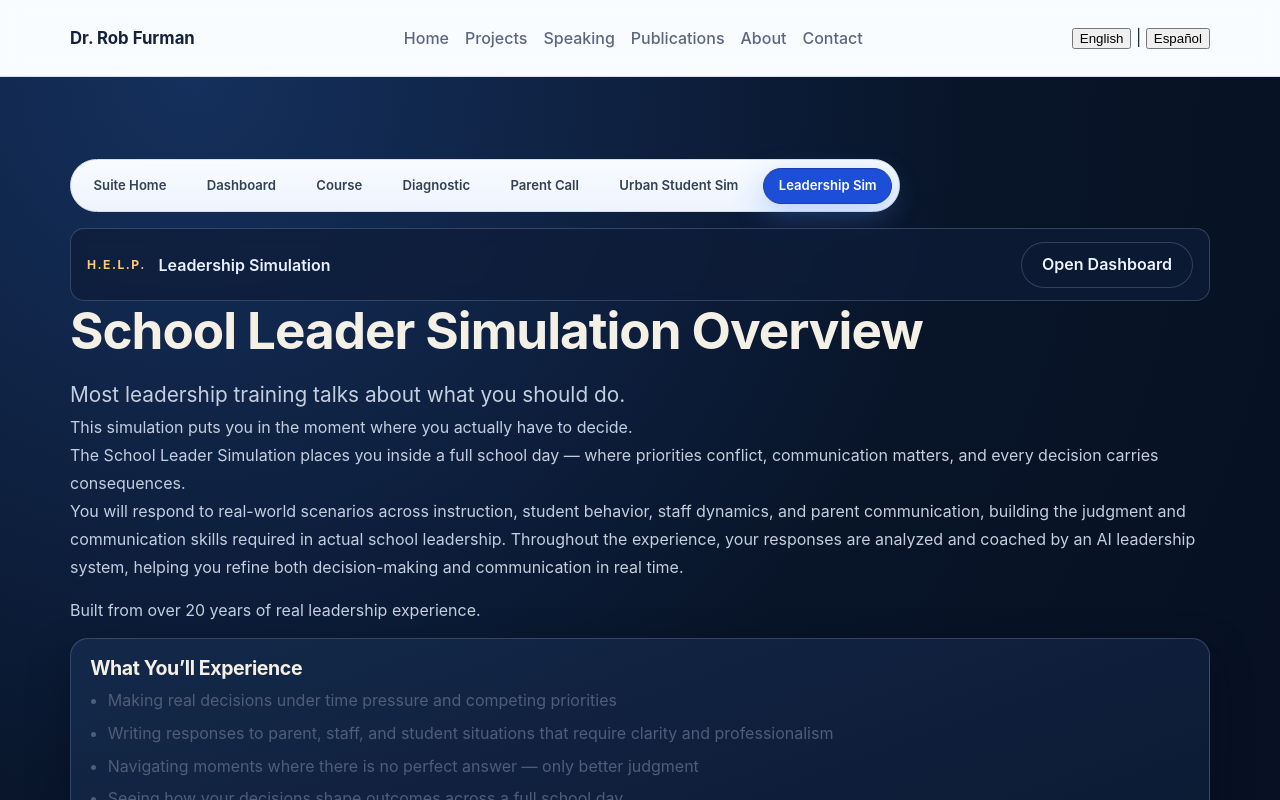
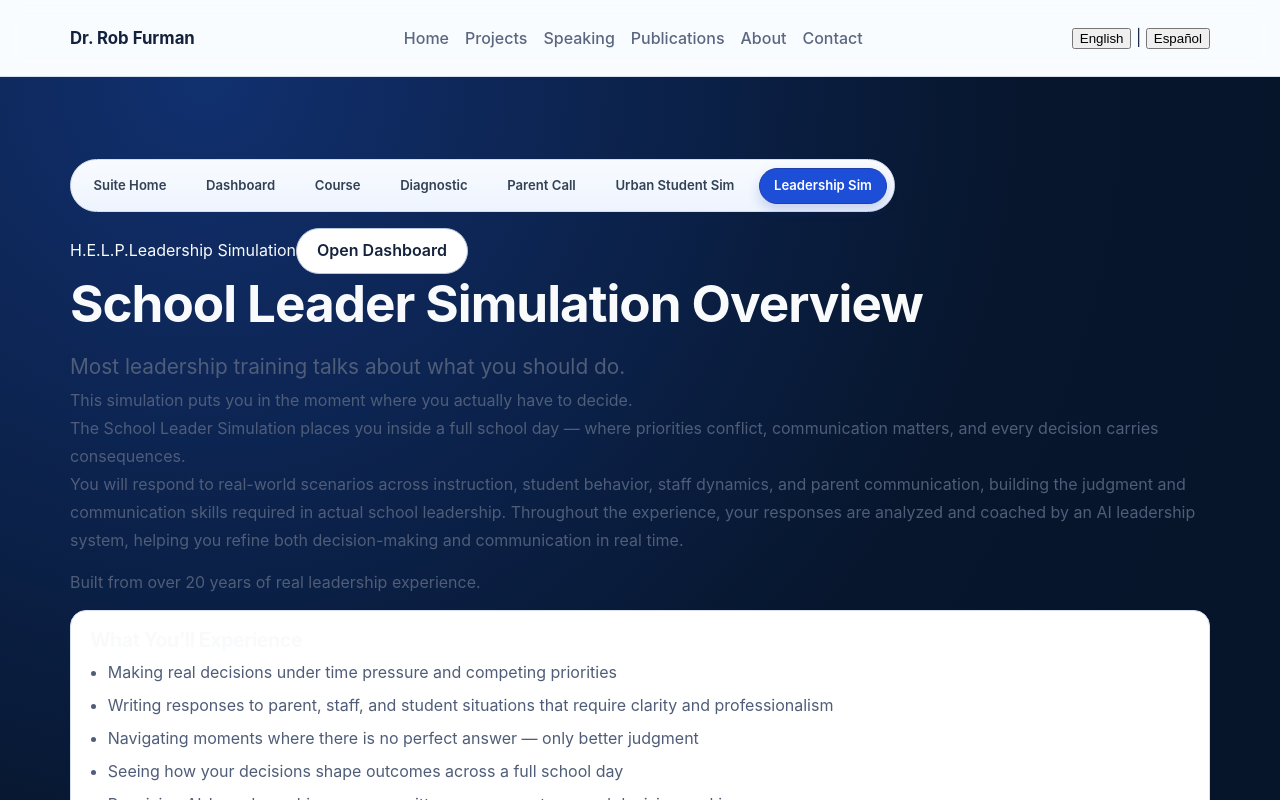
Before and after one commit to DrRobF/rob-furman-portfolio, a Next.js app: page /simulation-overview in a window 1280 px wide. Shown: the top 800 px of the page. Built offline with nearby package versions, Linux system fonts and the light colour scheme.

Commit message:
Repair H.E.L.P. suite readability and restore factor color identity

```diff
--- a/app/globals.css
+++ b/app/globals.css
@@ -1983,137 +1983,74 @@ p {
 .hes-interaction-context{margin:.35rem 0 .6rem;color:#334155;font-size:.95rem}
 
 
+
 :root {
-  --help-navy: #040f2d;
-  --help-navy-soft: #0a1f4f;
-  --help-blue: #4da9ff;
-  --help-teal: #42d8c6;
-  --help-gold: #e8b154;
-  --help-coral: #f05a78;
-}
-
-.help-page { background: radial-gradient(circle at 8% 0%, #11306f 0%, var(--help-navy) 44%, #010712 100%); color: #f8fbff; }
-.help-hero,.help-section,.help-final-cta{position:relative;overflow:hidden;border:1px solid rgba(232,177,84,.2);border-radius:20px;background:linear-gradient(160deg,rgba(5,16,44,.82),rgba(2,10,29,.74));padding:2rem;margin-top:1.1rem}
-.help-hero-lines{position:absolute;inset:0;background:linear-gradient(110deg,transparent 10%,rgba(77,169,255,.18) 30%,transparent 48%,rgba(232,177,84,.14) 62%,transparent 76%,rgba(240,90,120,.12) 88%,transparent 100%);pointer-events:none}
-.help-logo-stage{position:relative;max-width:860px;margin:0 auto 1.2rem;padding:1rem;border-radius:24px;background:linear-gradient(145deg,rgba(9,23,60,.86),rgba(4,13,35,.94));border:1px solid rgba(123,168,255,.35);box-shadow:0 18px 46px rgba(0,0,0,.45),0 0 0 1px rgba(255,255,255,.06) inset}
-.help-logo-stage::before{content:'';position:absolute;inset:-1px;border-radius:24px;background:radial-gradient(circle at 20% 20%,rgba(77,169,255,.35),transparent 50%),radial-gradient(circle at 85% 80%,rgba(232,177,84,.2),transparent 42%);filter:blur(8px);z-index:0}
-.help-logo-wrap{display:flex;justify-content:center;position:relative;z-index:1;padding:.85rem;border-radius:18px;border:1px solid rgba(255,255,255,.14);background:linear-gradient(180deg,rgba(3,11,31,.85),rgba(1,7,19,.92));box-shadow:inset 0 1px 0 rgba(255,255,255,.12)}
-.help-main-logo{width:min(760px,100%);height:auto;position:relative;z-index:1}
-.help-hero h1{font-size:clamp(2rem,3.5vw,3.4rem);margin:.2rem 0 .6rem;color:#ffffff;letter-spacing:.01em}
-.help-tagline{font-size:1.45rem;color:#ffe9c5;font-weight:650}
-.help-hero .lead{max-width:860px;color:#e7efff}
-.help-hero-cta .button.primary{padding:.9rem 1.5rem}
-.help-section h3,.help-final-cta h3{color:#ffd07a}
-.help-image-panel{border-radius:16px;overflow:hidden;border:1px solid rgba(77,169,255,.35);background:rgba(4,12,34,.7)}
-.help-story-image{width:100%;height:auto;display:block}
-.help-step,.help-factor,.help-path-note{background:linear-gradient(165deg,rgba(7,22,52,.9),rgba(5,16,40,.82));border:1px solid rgba(84,150,255,.3)}
-.help-step p,.help-factor p,.help-path-note p{color:#e5edf8}
-.help-factors{display:grid;grid-template-columns:repeat(auto-fit,minmax(240px,1fr));gap:1rem}
-.help-factor{border-top:4px solid var(--factor-color);box-shadow:0 14px 28px rgba(0,0,0,.28), inset 0 1px 0 rgba(255,255,255,.06);transition:all .22s ease;cursor:pointer;background:
-  radial-gradient(circle at 85% 12%, color-mix(in srgb, var(--factor-color) 26%, transparent), transparent 42%),
-  linear-gradient(165deg,rgba(8,24,56,.95),rgba(5,15,38,.9))}
-.help-factor h4{color:#fff7e6}
-.help-factor .help-factor-summary{max-height:0;overflow:hidden;opacity:0;transform:translateY(-6px);transition:all .22s ease;font-size:.96rem;color:#e5edf8}
-.help-factor:is(:hover,:focus,:focus-within){border-color:var(--factor-color);transform:translateY(-2px)}
-.help-factor:is(:hover,:focus,:focus-within) .help-factor-summary{max-height:160px;opacity:1;transform:translateY(0);margin-top:.45rem}
-.help-factor-core{font-weight:600;color:#f4f8ff}
-.help-journey{position:relative;display:grid;grid-template-columns:1fr 1fr;gap:1rem;align-items:stretch}
-.help-step{position:relative;padding-left:3rem;transition:transform .2s ease, box-shadow .2s ease, border-color .2s ease}
-.help-step:hover,.help-step:focus-within{transform:translateY(-2px);border-color:rgba(102,166,255,.5);box-shadow:0 14px 28px rgba(25,76,165,.16),0 0 0 1px rgba(232,177,84,.18)}
-.help-step-index{position:absolute;left:1rem;top:1.05rem;display:inline-grid;place-items:center;width:1.6rem;height:1.6rem;border-radius:999px;background:radial-gradient(circle at 30% 30%,rgba(131,197,255,.4),rgba(52,113,240,.22));border:1px solid rgba(125,188,255,.68);font-size:.84rem;font-weight:700;color:#e8f3ff}
-.help-path-note{grid-column:1 / -1;border:1px solid rgba(232,177,84,.42);box-shadow:0 10px 28px rgba(232,177,84,.12), inset 0 0 0 1px rgba(77,169,255,.16);background:linear-gradient(120deg,rgba(77,169,255,.14),rgba(232,177,84,.12))}
-.help-compact{padding:1.35rem}
-.help-pathway{margin-top:.85rem}
-.help-visual-identity summary{cursor:pointer;color:#d3e5ff;font-weight:600}
-@media (max-width: 900px){.help-journey{grid-template-columns:1fr}.help-journey-line{display:none}}
-@media (max-width: 640px){.help-hero,.help-section,.help-final-cta{padding:1.35rem}.help-tagline{font-size:1.1rem}}
-
-/* H.E.L.P. unified suite system */
-:root {
-  --help-bg: #081428;
-  --help-bg-2: #0d1e3b;
-  --help-panel: #112647;
-  --help-panel-2: #172f56;
-  --help-text: #f4f0e6;
-  --help-muted: #c5cede;
-  --help-blue: #4d8dff;
-  --help-teal: #3fd7c1;
-  --help-gold: #ffcb6d;
-  --help-coral: #ff7f8d;
-  --help-border: rgba(188, 209, 255, 0.22);
-}
-
-.help-suite-shell, .help-page { background: radial-gradient(circle at 15% 0%, #15305d 0%, var(--help-bg) 45%, #060d1e 100%); color: var(--help-text); }
-.help-suite-container { max-width: 1240px; }
-.help-suite-shell h1,.help-suite-shell h2,.help-suite-shell h3,.help-page h1,.help-page h2,.help-page h3 { color: var(--help-text); }
-.help-suite-shell p,.help-page p { color: var(--help-muted); }
-.help-subnav { display:flex; gap:.8rem; align-items:center; justify-content:space-between; margin-top:1rem; padding:.8rem 1rem; border:1px solid var(--help-border); border-radius:14px; background:rgba(14,29,56,.72); backdrop-filter:blur(8px); }
-.help-mini-brand { font-size:.76rem; letter-spacing:.12em; font-weight:700; color:var(--help-gold); }
-.help-current-path { font-weight:600; color:#e9f0ff; margin-right:auto; }
-.help-hero-panel,.help-section,.help-final-cta,.hes-report-card,.hes-factor-panel,.hes-insight-card,.hes-step,.card { border:1px solid var(--help-border); background: linear-gradient(160deg, rgba(20,41,75,.96), rgba(12,26,50,.96)); box-shadow: 0 16px 40px rgba(5,10,25,.45); border-radius: 18px; }
-.help-hero-panel,.help-section,.help-final-cta { padding:1.4rem; }
-.button.primary { background: linear-gradient(135deg, var(--help-blue), #3568cf); }
-.button.secondary { background: rgba(12,26,50,.7); color: #edf3ff; border-color: var(--help-border); }
-.button.tertiary { color:#d7e6ff; border-color:var(--help-border); }
-.human-equation-nav { display:flex; flex-wrap:wrap; gap:.6rem; }
-.human-equation-nav .button.primary { box-shadow: 0 10px 30px rgba(76,142,255,.35); }
-.help-suite-footer { text-align:center; margin-top:1.4rem; opacity:.95; }
-.hes-factor-panel:nth-child(4n+1){ border-left:4px solid var(--help-blue);}
-.hes-factor-panel:nth-child(4n+2){ border-left:4px solid var(--help-teal);}
-.hes-factor-panel:nth-child(4n+3){ border-left:4px solid var(--help-gold);}
-.hes-factor-panel:nth-child(4n+4){ border-left:4px solid var(--help-coral);}
-
-/* Human Equation Suite contrast guardrails */
-.help-shell { background: radial-gradient(circle at 15% 0%, #15305d 0%, var(--help-bg) 45%, #060d1e 100%); }
-.help-dark-panel { border: 1px solid var(--help-border); border-radius: 18px; background: linear-gradient(150deg, rgba(17,38,71,.96), rgba(8,20,40,.96)); color: var(--help-text); box-shadow: 0 16px 40px rgba(5,10,25,.45); }
-.help-light-panel { border: 1px solid rgba(166,180,210,.45); border-radius: 18px; background: linear-gradient(180deg, #fdfbf6, #f5f7fb); color: #0f223f; box-shadow: 0 12px 30px rgba(15,23,42,.12); }
-.help-glass-card { border: 1px solid rgba(184,203,242,.35); border-radius: 16px; background: linear-gradient(160deg, rgba(16,35,66,.84), rgba(9,22,44,.84)); color: #f7f3e8; backdrop-filter: blur(8px); }
-.help-reading-card { border: 1px solid rgba(176,190,217,.44); border-radius: 16px; background: linear-gradient(180deg,#fffdf8,#f7f8fc); color: #122746; box-shadow: 0 10px 24px rgba(15,23,42,.1); }
-.help-modal { border: 1px solid var(--help-border); border-radius: 16px; background: linear-gradient(160deg, rgba(20,41,75,.98), rgba(10,24,47,.98)); color: #f4f0e6; }
-.help-muted { color: #b8c6de !important; opacity: .96; }
-
-.hes-app-layout { grid-template-columns: 320px minmax(0, 1fr); }
-.hes-command-sidebar { background: linear-gradient(180deg, rgba(18,43,83,.95), rgba(11,28,56,.95)); border: 1px solid rgba(141,173,233,.35); color: #e8efff; box-shadow: 0 18px 34px rgba(3,8,20,.45); }
-.hes-command-sidebar h3, .hes-command-sidebar p, .hes-command-sidebar li { color: #e5edff; }
-.hes-step { background: linear-gradient(160deg, rgba(20,44,85,.9), rgba(9,25,50,.84)); border: 1px solid rgba(126,160,224,.32); border-radius: 12px; padding: .65rem; }
-.hes-step p { color: #d5e2f8; font-size: .82rem; }
-.hes-step.done { border-color: rgba(74,222,128,.5); background: linear-gradient(160deg, rgba(14,72,58,.9), rgba(10,44,47,.86)); }
-.hes-step.current { border-color: rgba(255,203,109,.7); background: linear-gradient(160deg, rgba(30,58,138,.94), rgba(58,68,115,.85)); }
-.hes-step .node { background: #1b335f; color: #ecf3ff; border: 1px solid rgba(162,191,246,.65); }
-.hes-step.done .node { background: #047857; color: #dcfce7; }
-.hes-step.current .node { background: #1d4ed8; color: #fff7db; }
-.hes-step h4 { color: #f5f8ff; }
-
-.hes-main-content .card, .hes-factor-panel.compact { color: #183250; }
-.hes-main-content .card h2, .hes-main-content .card h3, .hes-main-content .card h4 { color: #071A33; }
-.hes-main-content .card p, .hes-main-content .card small, .hes-main-content .card label, .hes-main-content .card summary, .hes-main-content .card li { color: #183250; }
-.hes-main-content .card { background: linear-gradient(180deg,#fffdf8,#f6f8fc); border: 1px solid #d5dfef; }
-.hes-insight-card, .hes-factor-panel.compact, .hes-factor-matrix, .hes-timeline article, .hes-exec-grid article { background: linear-gradient(180deg,#fffdf8,#f4f7fc); color: #102743; }
-.hes-snapshot-shell h2 { color: #071A33; }
-.hes-factor-panel.compact details summary { color: #1e40af; }
-.hes-meter-block label, .hes-mini-bars small, .hes-matrix-label small, .hes-matrix-values small { color: #425873; }
-
-.hes-hero-profile, .hes-hero-right, .hes-relational-layer, .hes-sim-progression { color: #e5edf8; }
-.hes-hero-profile h1, .hes-hero-profile p, .hes-hero-profile .eyebrow, .hes-hero-profile .hes-confidence-meta { color: #f8fafc !important; }
-.hes-dashboard-brand { display: flex; align-items: center; gap: .65rem; margin-bottom: .45rem; }
-.hes-dashboard-logo { width: 88px; height: auto; object-fit: contain; border-radius: 8px; }
-.hes-dashboard-subtitle { margin: 0; font-size: .85rem; color: #c8d8fb !important; }
-.hes-hero-metrics p, .hes-mini-radar small { color: #e5edf8; }
-.hes-progress-label { color: #e5edf8; }
-.hes-progress-step.complete .hes-progress-label, .hes-progress-step.active .hes-progress-label { color: #fff7e6; }
-
-.hes-modal-panel, .hes-modal-panel .card { background: linear-gradient(160deg, rgba(17,38,71,.98), rgba(8,20,40,.98)); color: #f4f0e6; border: 1px solid var(--help-border); }
-.hes-modal-panel h2, .hes-modal-panel h3, .hes-modal-panel h4 { color: #fff7e6 !important; }
-.hes-modal-panel p, .hes-modal-panel small, .hes-modal-panel label, .hes-modal-panel span, .hes-modal-panel strong, .hes-modal-panel li { color: #e5edf8 !important; }
-.hes-modal-content .hes-factor-matrix { background: rgba(7,17,34,.65); border-color: rgba(136,160,210,.46); }
-.hes-modal-content .hes-score-bar, .hes-modal-content .hes-confidence-bar { background: rgba(132,153,190,.3); }
-.hes-ladder p:nth-child(4n+1){border-left-color:var(--help-blue)}
-.hes-ladder p:nth-child(4n+2){border-left-color:var(--help-teal)}
-.hes-ladder p:nth-child(4n+3){border-left-color:var(--help-gold)}
-.hes-ladder p:nth-child(4n+4){border-left-color:var(--help-coral)}
-
-.hes-awareness-hero { color: #f2f6ff; background: linear-gradient(145deg, rgba(17,38,71,.96), rgba(9,22,45,.95)); border-color: rgba(141,173,233,.36); }
-.hes-awareness-hero h1, .hes-awareness-hero h2, .hes-awareness-hero p, .hes-awareness-hero .eyebrow { color: #f2f6ff; }
-.hes-awareness-hero .button.secondary { background: rgba(12,26,50,.72); color: #eef4ff; border-color: rgba(188,209,255,.28); }
-
-.help-suite-shell .card, .help-reading-card { color: #183250; }
+  --help-bg: #07162d;
+  --help-bg-2: #061225;
+  --help-panel: #0f2340;
+  --help-panel-2: #132b4e;
+  --help-text-main: #f8fafc;
+  --help-text-body: #e5edf8;
+  --help-text-muted: #b8c7da;
+  --help-light-bg: #f8fbff;
+  --help-light-bg-soft: #fffaf0;
+  --help-light-heading: #061225;
+  --help-light-body: #10233f;
+  --help-light-muted: #40546f;
+  --help-blue: #3b82f6;
+  --help-teal: #2dd4bf;
+  --help-gold: #f6c453;
+  --help-coral: #fb7185;
+  --help-violet: #8b5cf6;
+  --help-green: #22c55e;
+  --help-border: rgba(184, 199, 218, 0.3);
+}
+.help-suite-shell, .help-page { background: radial-gradient(circle at 16% 0%, #11306f 0%, var(--help-bg) 48%, var(--help-bg-2) 100%); color: var(--help-text-main); }
+.help-readable-dark, .help-readable-dark h1, .help-readable-dark h2, .help-readable-dark h3, .help-readable-dark h4 { color: var(--help-text-main) !important; }
+.help-readable-dark p, .help-readable-dark small, .help-readable-dark span, .help-readable-dark li, .help-readable-dark label, .help-readable-dark summary { color: var(--help-text-body) !important; }
+.help-readable-light, .help-readable-light h1, .help-readable-light h2, .help-readable-light h3, .help-readable-light h4 { color: var(--help-light-heading) !important; }
+.help-readable-light p, .help-readable-light small, .help-readable-light span, .help-readable-light li, .help-readable-light label, .help-readable-light summary { color: var(--help-light-body) !important; }
+.help-dark-panel { border: 1px solid var(--help-border); border-radius: 18px; background: linear-gradient(160deg, var(--help-panel), var(--help-panel-2)); color: var(--help-text-main); box-shadow: 0 16px 40px rgba(5,10,25,.45); }
+.help-light-card { border: 1px solid #d8e2ef; border-radius: 18px; background: linear-gradient(180deg,var(--help-light-bg),var(--help-light-bg-soft)); color: var(--help-light-body); box-shadow: 0 10px 26px rgba(15,23,42,.12); }
+.help-glass-card { border: 1px solid rgba(184,199,218,.35); border-radius: 16px; background: linear-gradient(160deg, rgba(15,35,64,.88), rgba(10,25,46,.88)); color: var(--help-text-main); backdrop-filter: blur(8px); }
+.help-factor-blue{--factor-color:var(--help-blue)} .help-factor-teal{--factor-color:var(--help-teal)} .help-factor-gold{--factor-color:var(--help-gold)} .help-factor-coral{--factor-color:var(--help-coral)} .help-factor-violet{--factor-color:var(--help-violet)} .help-factor-green{--factor-color:var(--help-green)}
+
+.help-hero,.help-section,.help-final-cta{position:relative;overflow:hidden;border:1px solid rgba(246,196,83,.24);border-radius:20px;background:linear-gradient(160deg,var(--help-panel),var(--help-panel-2));padding:2rem;margin-top:1.1rem}
+.help-hero h1,.help-section h3,.help-final-cta h3{color:var(--help-text-main)}
+.help-hero p,.help-section p,.help-final-cta p{color:var(--help-text-body)}
+.help-tagline{font-size:1.45rem;color:#fcd58b;font-weight:650}
+.help-factor{border-top:5px solid var(--factor-color);box-shadow:0 14px 28px rgba(0,0,0,.3);transition:all .24s ease;cursor:pointer;background:linear-gradient(180deg,#122c50,#0f2340)}
+.help-factor h4{color:var(--help-text-main)}
+.help-factor-core,.help-factor .help-factor-summary{color:var(--help-text-body)}
+.help-factor .help-factor-summary{max-height:0;overflow:hidden;opacity:0;transform:translateY(-4px);transition:all .24s ease}
+.help-factor:is(:hover,:focus,:focus-within){transform:translateY(-4px);box-shadow:0 18px 34px rgba(59,130,246,.26),0 0 0 1px color-mix(in srgb,var(--factor-color) 80%, white 20%)}
+.help-factor:is(:hover,:focus,:focus-within) .help-factor-summary{max-height:220px;opacity:1;transform:translateY(0);margin-top:.45rem}
+
+.hes-main-content .card,.hes-insight-card,.hes-factor-panel.compact,.hes-factor-matrix,.hes-timeline article,.hes-exec-grid article,.hes-awareness-hero{background:linear-gradient(180deg,var(--help-light-bg),var(--help-light-bg-soft));border:1px solid #d5dfef;color:var(--help-light-body)}
+.hes-main-content .card h2,.hes-main-content .card h3,.hes-main-content .card h4,.hes-snapshot-shell h2,.hes-factor-signal{color:var(--help-light-heading)}
+.hes-main-content .card p,.hes-main-content .card small,.hes-main-content .card label,.hes-main-content .card summary,.hes-main-content .card li,.hes-meter-block label,.hes-mini-bars small,.hes-matrix-label small,.hes-matrix-values small,.hes-interaction-context{color:var(--help-light-body)}
+
+.hes-hero-profile,.hes-hero-right{background:linear-gradient(145deg,#0f2340,#132b4e)!important;border-color:var(--help-border)!important}
+.hes-hero-profile h1,.hes-hero-profile p,.hes-hero-profile .eyebrow,.hes-hero-profile .hes-confidence-meta,.hes-dashboard-subtitle,.hes-hero-metrics p,.hes-mini-radar small,.hes-progress-label{color:var(--help-text-main)!important}
+.hes-mini-radar svg circle,.hes-mini-radar svg line{stroke:rgba(229,237,248,.55)}
+.hes-radar-label,.hes-radar-scale{fill:#f8fafc}
+
+.hes-modal-panel,.hes-modal-panel .card{background:linear-gradient(160deg,#0f2340,#132b4e)!important;color:var(--help-text-main)!important;border:1px solid var(--help-border)}
+.hes-modal-panel h2,.hes-modal-panel h3,.hes-modal-panel h4{color:var(--help-text-main)!important}
+.hes-modal-panel p,.hes-modal-panel small,.hes-modal-panel label,.hes-modal-panel span,.hes-modal-panel strong,.hes-modal-panel li{color:var(--help-text-body)!important}
+.hes-modal-content .hes-factor-matrix{background:rgba(9,23,45,.92);border-color:rgba(184,199,218,.45)}
+.hes-modal-content .hes-score-bar,.hes-modal-content .hes-confidence-bar{background:rgba(184,199,218,.36)}
+.hes-matrix-label span,.hes-matrix-values strong,.hes-factor-topline .hes-score-pill{color:var(--help-text-main)}
+
+.hes-factor-panel:nth-child(8n+1){border-left:4px solid var(--help-blue)}
+.hes-factor-panel:nth-child(8n+2){border-left:4px solid var(--help-teal)}
+.hes-factor-panel:nth-child(8n+3){border-left:4px solid var(--help-gold)}
+.hes-factor-panel:nth-child(8n+4){border-left:4px solid var(--help-coral)}
+.hes-factor-panel:nth-child(8n+5){border-left:4px solid var(--help-violet)}
+.hes-factor-panel:nth-child(8n+6){border-left:4px solid var(--help-green)}
+.hes-factor-panel:nth-child(8n+7){border-left:4px solid var(--help-gold)}
+.hes-factor-panel:nth-child(8n+8){border-left:4px solid var(--help-coral)}
+
+.hes-awareness-hero h1,.hes-awareness-hero h2,.hes-awareness-hero p,.hes-awareness-hero .eyebrow{color:var(--help-light-heading)!important}
+.hes-awareness-hero .button.secondary{background:#eaf2ff;color:#0b2340;border-color:#9eb5d7}
+.hes-ladder p:nth-child(4n+1){border-left-color:var(--help-blue)}.hes-ladder p:nth-child(4n+2){border-left-color:var(--help-teal)}.hes-ladder p:nth-child(4n+3){border-left-color:var(--help-gold)}.hes-ladder p:nth-child(4n+4){border-left-color:var(--help-violet)}
```
Also changed, not shown: app/human-equation-suite/page.js (+4 -4 lines).
